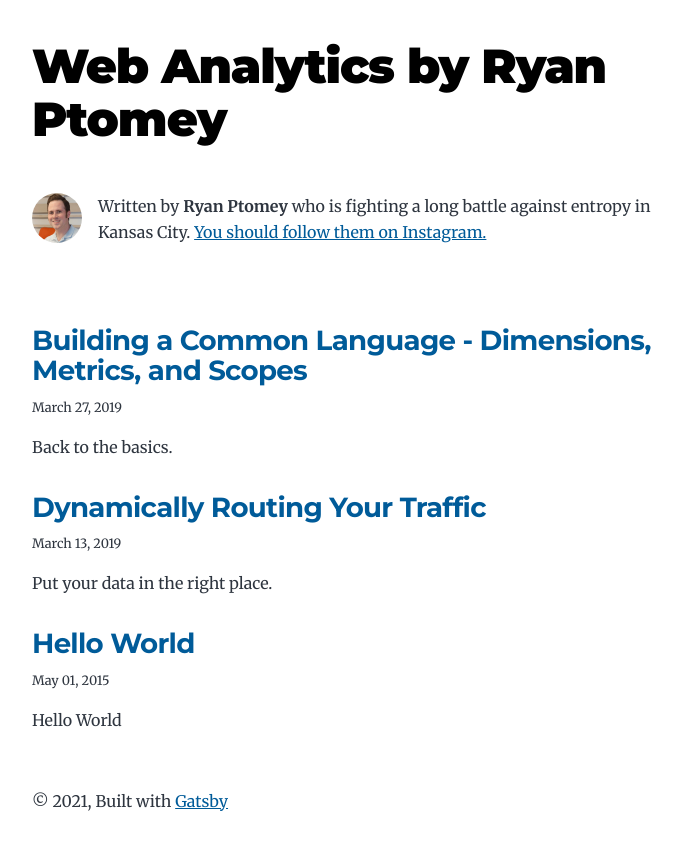
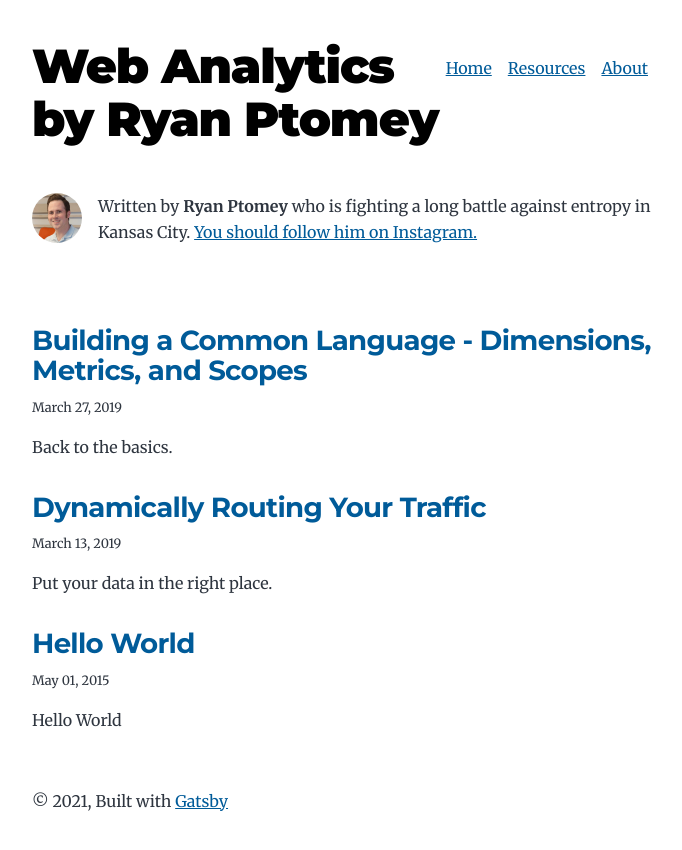
Before and after one commit to rptomey/ryan-ptomey-website, a Gatsby site: page / in a window 1280 px wide. Shown: the whole page, without its empty margins (292-974 px from the left). Built offline with nearby package versions, Linux system fonts and the light colour scheme; Gatsby itself is replaced by a stand-in of ours.

Commit message:
navigation and bio tweak

```diff
--- a/src/components/bio.js
+++ b/src/components/bio.js
@@ -47,7 +47,7 @@ const Bio = () => {
           Written by <strong>{author.name}</strong> {author?.summary || null}
           {` `}
           <a href={`https://instagram.com/${social?.instagram || ``}`}>
-            You should follow them on Instagram.
+            You should follow him on Instagram.
           </a>
         </p>
       )}
--- a/src/components/layout.js
+++ b/src/components/layout.js
@@ -1,5 +1,11 @@
 import * as React from "react"
 import { Link } from "gatsby"
+
+const ListLink = props => (
+  <li style={{display: `inline-block`, marginRight: `1rem` }}>
+    <Link to={props.to}>{props.children}</Link>
+  </li>
+)
 
 const Layout = ({ location, title, children }) => {
   const rootPath = `${__PATH_PREFIX__}/`
@@ -22,7 +28,14 @@ const Layout = ({ location, title, children }) => {
 
   return (
     <div className="global-wrapper" data-is-root-path={isRootPath}>
-      <header className="global-header">{header}</header>
+      <header className="global-header">
+      <ul style={{ listStyle: `none`, float: `right` }}>
+        <ListLink to="/">Home</ListLink>
+        <ListLink to="/resources/">Resources</ListLink>
+        <ListLink to="/about/">About</ListLink>
+      </ul>
+        {header}
+      </header>
       <main>{children}</main>
       <footer>
         © {new Date().getFullYear()}, Built with
```
